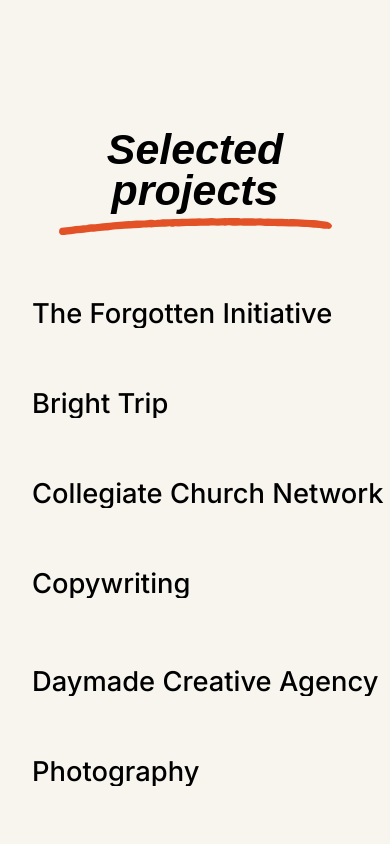
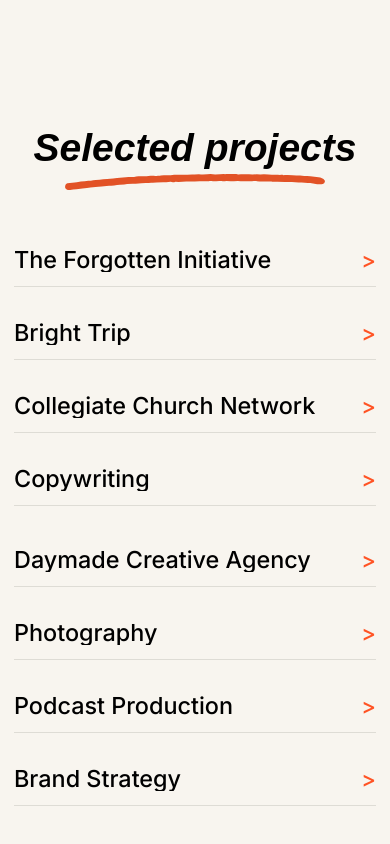
Before and after one commit to quinnsb/portfoliosite, a Next.js app: page / in a window 390 px wide. Shown: the part 920-1764 px from the top of the page. Built offline with nearby package versions, Linux system fonts and the light colour scheme; no server answers; a web font is replaced by a local one.

Commit message:
Refine selected projects scale

```diff
--- a/src/components/home/ProjectList.module.css
+++ b/src/components/home/ProjectList.module.css
@@ -1,5 +1,5 @@
 .section {
-  padding: clamp(62px, 7vw, 94px) 0 clamp(66px, 7.4vw, 104px);
+  padding: clamp(58px, 6.4vw, 88px) 0 clamp(68px, 7vw, 104px);
   overflow: hidden;
 }
 
@@ -7,52 +7,53 @@
   display: flex;
   align-items: center;
   flex-direction: column;
-  margin-bottom: clamp(64px, 7vw, 104px);
+  margin-bottom: clamp(42px, 4.8vw, 72px);
 }
 
 .heading {
   margin: 0;
   text-align: center;
-  font-size: clamp(38px, 4.2vw, 58px);
+  font-size: clamp(28px, 2.35vw, 40px);
   line-height: 0.95;
   color: var(--color-black);
 }
 
 .underline {
   display: block;
-  width: min(380px, 48vw);
+  width: min(300px, 30vw);
   height: auto;
-  margin-top: 8px;
+  margin-top: 4px;
   pointer-events: none;
   user-select: none;
 }
 
 .projectMenu {
-  width: min(100% - clamp(48px, 9vw, 184px), 1856px);
+  width: min(100% - 48px, 980px);
   margin: 0 auto;
 }
 
 .columns {
   display: grid;
   grid-template-columns: repeat(2, minmax(0, 1fr));
-  gap: clamp(60px, 5vw, 112px);
+  gap: clamp(64px, 8vw, 156px);
   width: 100%;
   margin: 0 auto;
 }
 
 .list {
   display: grid;
-  gap: clamp(42px, 4.2vw, 78px);
+  gap: 0;
   list-style: none;
 }
 
 .item {
   position: relative;
+  border-bottom: 1px solid rgb(66 66 58 / 0.14);
 }
 
 .link {
   position: relative;
-  min-height: clamp(34px, 2.4vw, 46px);
+  min-height: 52px;
   display: flex;
   align-items: center;
   justify-content: space-between;
@@ -67,7 +68,7 @@
 
 .link::before {
   position: absolute;
-  inset: clamp(-22px, -1.2vw, -14px) clamp(-28px, -1.45vw, -18px);
+  inset: 4px -18px;
   z-index: -1;
   content: "";
   background: var(--color-white);
@@ -102,7 +103,7 @@
   flex: 1 1 auto;
   min-width: 0;
   overflow: hidden;
-  font-size: clamp(24px, 1.62vw, 34px);
+  font-size: clamp(20px, 1.4vw, 26px);
   line-height: 1.04;
   text-overflow: ellipsis;
   white-space: nowrap;
@@ -111,22 +112,22 @@
 .arrow {
   flex: 0 0 auto;
   align-items: center;
-  color: var(--color-black);
-  font-size: clamp(22px, 1.35vw, 30px);
+  color: var(--color-orange);
+  font-size: clamp(18px, 1vw, 22px);
   line-height: 1;
 }
 
 .arrowBubble {
   position: absolute;
   top: 50%;
-  right: clamp(-8px, -0.4vw, -4px);
+  right: 0;
   z-index: 3;
   display: grid;
-  width: clamp(48px, 3.5vw, 64px);
+  width: 44px;
   aspect-ratio: 1;
   place-items: center;
   color: var(--color-white);
-  font-size: clamp(32px, 2.3vw, 44px);
+  font-size: 30px;
   line-height: 1;
   background: var(--color-orange);
   border-radius: 999px;
@@ -142,7 +143,7 @@
   top: 50%;
   left: 50%;
   z-index: 2;
-  width: clamp(120px, 9vw, 184px);
+  width: clamp(118px, 8vw, 160px);
   aspect-ratio: 1;
   overflow: hidden;
   pointer-events: none;
@@ -187,7 +188,7 @@
   .columns {
     grid-template-columns: 1fr;
     gap: clamp(28px, 4vw, 44px);
-    width: min(100%, 760px);
+    width: min(100%, 520px);
   }
 
   .list {
@@ -195,7 +196,7 @@
   }
 
   .link {
-    min-height: 58px;
+    min-height: 50px;
   }
 
   .preview {
@@ -210,7 +211,7 @@
   }
 
   .projectMenu {
-    width: min(100% - 28px, 760px);
+    width: min(100% - 28px, 520px);
   }
 
   .headingWrap {
@@ -218,26 +219,25 @@
   }
 
   .heading {
-    font-size: clamp(34px, 11vw, 48px);
+    font-size: clamp(30px, 10vw, 42px);
   }
 
   .underline {
-    width: min(280px, 70vw);
+    width: min(260px, 70vw);
     margin-top: 8px;
   }
 
   .link {
-    min-height: 70px;
-    padding: 0 18px;
+    min-height: 52px;
     border-radius: 20px;
   }
 
   .name {
-    font-size: clamp(22px, 7vw, 30px);
+    font-size: clamp(20px, 6vw, 26px);
   }
 
   .arrow {
-    font-size: 26px;
+    font-size: 22px;
   }
 
   .arrowBubble {
```
